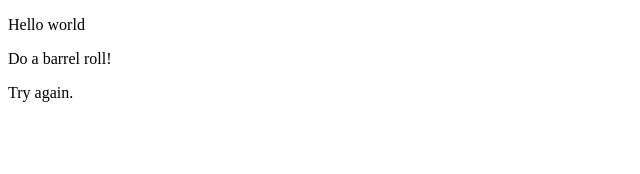
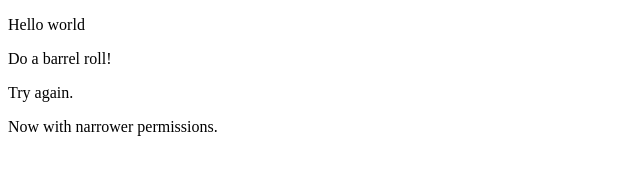
Before and after one commit to robdodson/cloud-build-tester, a website: page public/index.html in a window 1280 px wide. Shown: the whole page, without its empty margins (0-640 px from the left). Drawn offline with Linux system fonts and the light colour scheme.

Commit message:
Permissions.

```diff
--- a/public/index.html
+++ b/public/index.html
@@ -22,5 +22,6 @@ limitations under the License.
     <p>Hello world</p>
     <p>Do a barrel roll!</p>
     <p>Try again.</p>
+    <p>Now with narrower permissions.</p>
   </body>
 </html>
```
